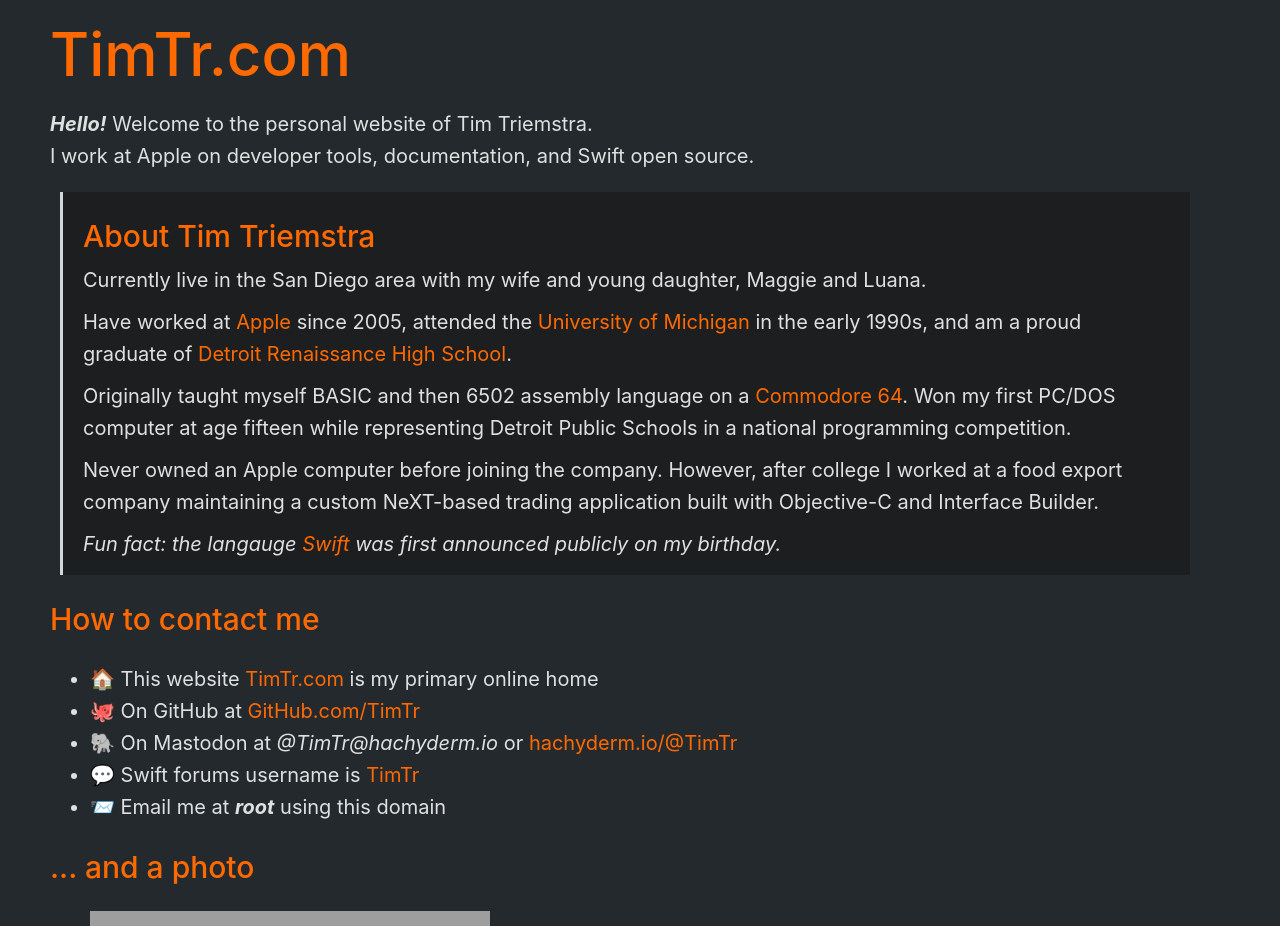
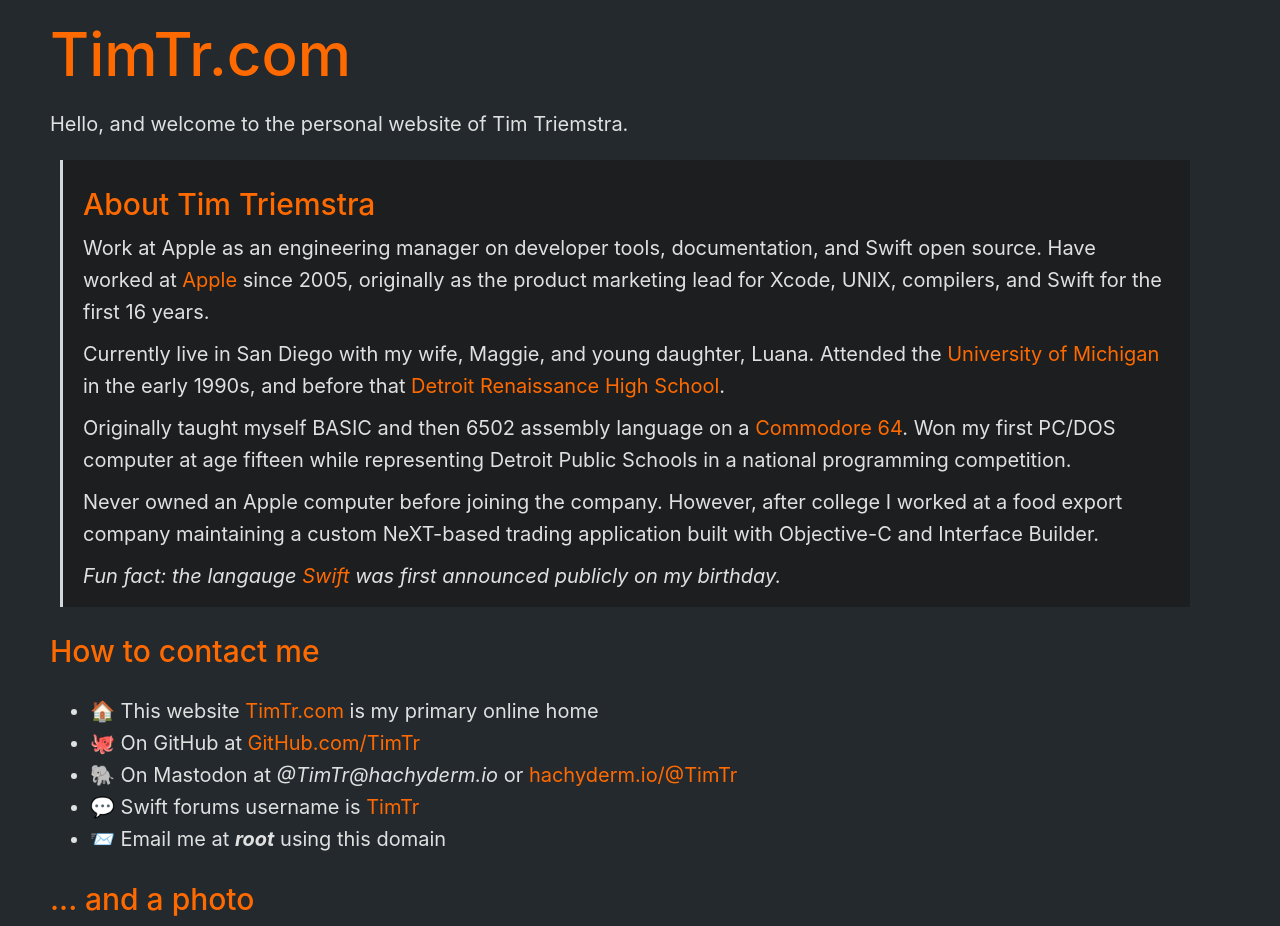
Before and after one commit to TimTr/timtr-dot-com, a plain HTML site: page index.html in a window 1280 px wide. Shown: the top 926 px of the page. Drawn offline with Linux system fonts and the light colour scheme; grey boxes are pictures that could not be loaded.

Commit message:
Minor text formatting changes.

```diff
--- a/index.html
+++ b/index.html
@@ -28,18 +28,17 @@
 
     <h1>TimTr.com</h1>
 
-    <p> <em>Hello!</em> Welcome to the personal website of Tim Triemstra.
+    <p> Hello, and welcome to the personal website of Tim Triemstra.
     </br>
-    I work at Apple on developer tools, documentation, and Swift open source.
     </p>
 
 </header>
 
 <div><blockquote>
     <h3>About Tim Triemstra</h3>
-    <p>Currently live in the San Diego area with my wife and young daughter, Maggie and Luana.
+    <p>Work at Apple as an engineering manager on developer tools, documentation, and Swift open source. Have worked at <a href="https://apple.com">Apple</a> since 2005, originally as the product marketing lead for Xcode, UNIX, compilers, and Swift for the first 16 years.
     </p>
-    <p>Have worked at <a href="https://apple.com">Apple</a> since 2005, attended the <a href="https://umich.edu">University of Michigan</a> in the early 1990s, and am a proud graduate of <a href="https://www.detroitk12.org/renaissance">Detroit Renaissance High School</a>.
+    <p>Currently live in San Diego with my wife, Maggie, and young daughter, Luana. Attended the <a href="https://umich.edu">University of Michigan</a> in the early 1990s, and before that <a href="https://www.detroitk12.org/renaissance">Detroit Renaissance High School</a>.
     </p>
     <p>Originally taught myself BASIC and then 6502 assembly language on a <a href="https://en.wikipedia.org/wiki/Commodore_64">Commodore 64</a>. Won my first PC/DOS computer at age fifteen while representing Detroit Public Schools in a national programming competition.
     </p>
```
